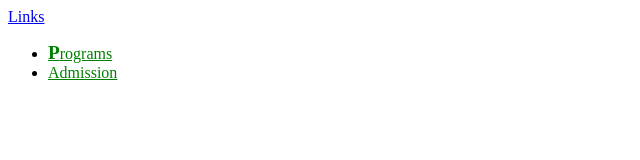
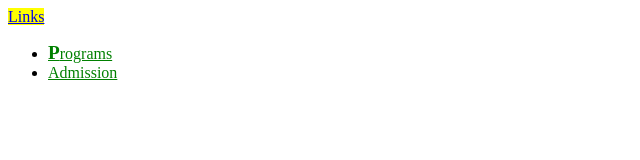
Before and after one commit to rdeoo/week-6, a plain HTML site: page index.html in a window 1280 px wide. Shown: the full height of the page, 0-640 px from the left. Drawn offline with Linux system fonts and the light colour scheme.

Commit message:
Using attribute selector, give a yellow background to the a href for bcit homapage

```diff
--- a/css/styleshheet.css
+++ b/css/styleshheet.css
@@ -9,3 +9,4 @@ li:first-child::first-letter{
     font-size: 120%;
     font-weight: bold;
 }
+a[ href="https://bcit.ca"]{background-color: yellow;}
```
